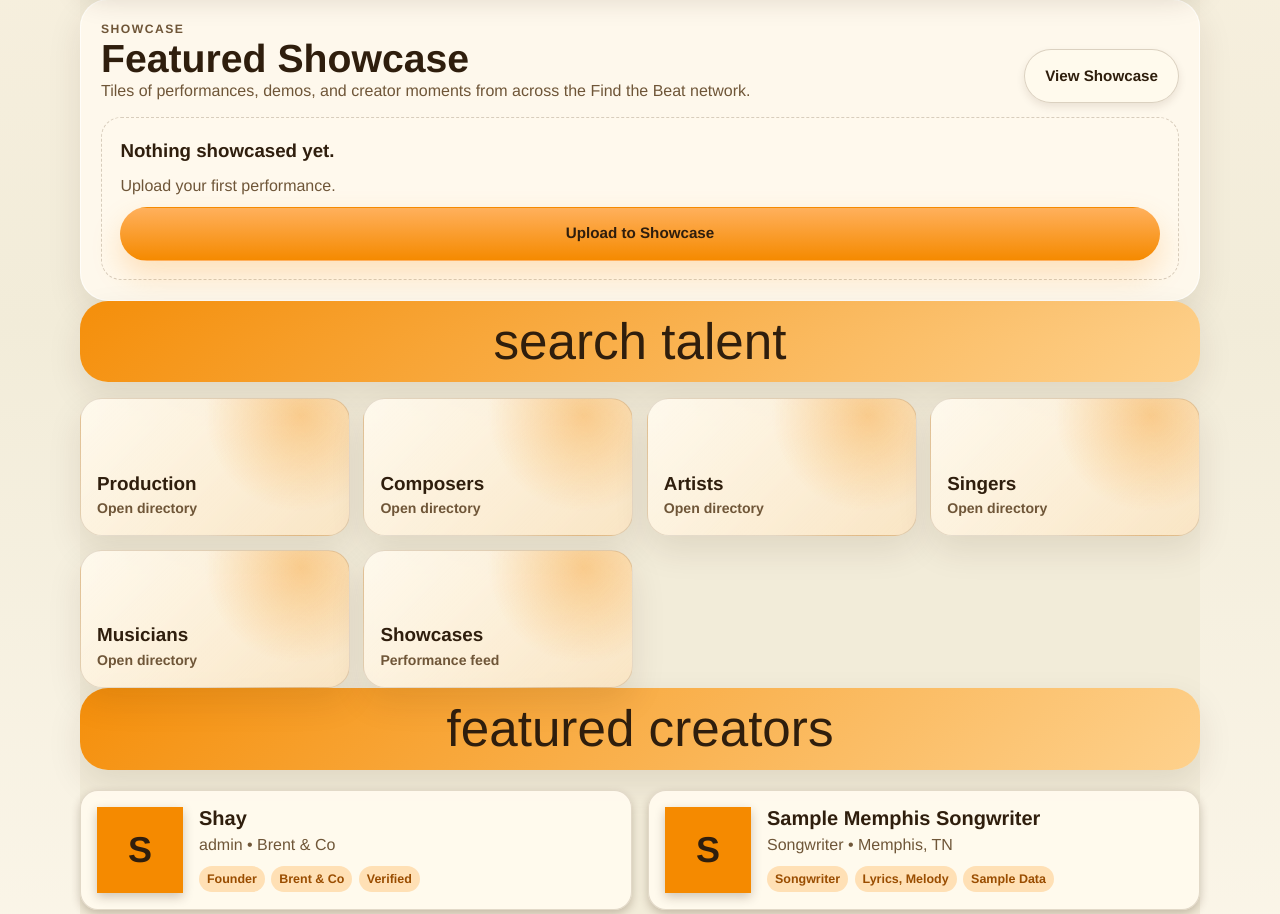
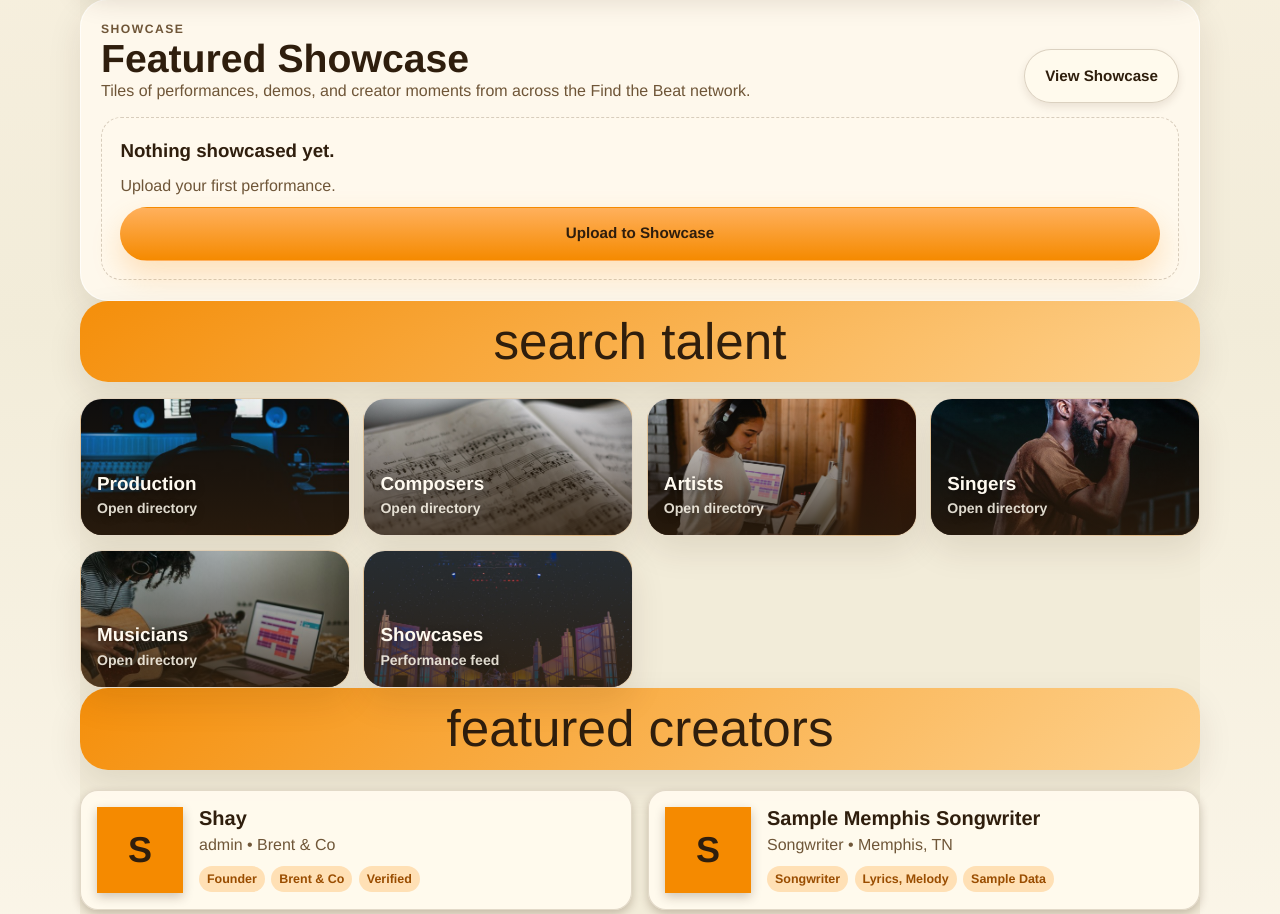
Before and after one commit to shayreneabee/find-the-beat, a Flask app: page / in a window 1280 px wide. Shown: the part 787-1701 px from the top of the page. Run offline with Flask 3, Linux system fonts and the light colour scheme; data comes from the database, SQL or seed files in the repository; data that the repository does not hold is empty; some libraries are stand-ins or nearby versions.

Commit message:
Use Find The Beat thumbnails across category slots

```diff
--- a/app.py
+++ b/app.py
@@ -1288,12 +1288,42 @@ INSTRUMENT_OPTIONS = [
     "Other",
 ]
 SEARCH_CATEGORIES = [
-    {"slug": "production", "title": "Production", "terms": ["producer", "production", "beats", "beat production", "engineer", "mixing", "mastering"]},
-    {"slug": "composers", "title": "Composers", "terms": ["composer", "composition", "score", "arrangement"]},
-    {"slug": "artists", "title": "Artists", "terms": ["artist", "rapper", "performer"]},
-    {"slug": "singers", "title": "Singers", "terms": ["singer", "vocalist", "vocals", "voice", "hooks", "background vocals"]},
-    {"slug": "musicians", "title": "Musicians", "terms": ["musician", "instrumentalist", "band", "live", "guitar", "bass", "drums", "piano", "keyboard", "violin", "tambourine"]},
-    {"slug": "showcases", "title": "Showcases", "terms": []},
+    {
+        "slug": "production",
+        "title": "Production",
+        "image": "images/find-the-beat/producer.jpg",
+        "terms": ["producer", "production", "beats", "beat production", "engineer", "mixing", "mastering"],
+    },
+    {
+        "slug": "composers",
+        "title": "Composers",
+        "image": "images/find-the-beat/composer.jpg",
+        "terms": ["composer", "composition", "score", "arrangement"],
+    },
+    {
+        "slug": "artists",
+        "title": "Artists",
+        "image": "images/find-the-beat/artist.jpg",
+        "terms": ["artist", "rapper", "performer"],
+    },
+    {
+        "slug": "singers",
+        "title": "Singers",
+        "image": "images/find-the-beat/singer.jpg",
+        "terms": ["singer", "vocalist", "vocals", "voice", "hooks", "background vocals"],
+    },
+    {
+        "slug": "musicians",
+        "title": "Musicians",
+        "image": "images/find-the-beat/musician.jpg",
+        "terms": ["musician", "instrumentalist", "band", "live", "guitar", "bass", "drums", "piano", "keyboard", "violin", "tambourine"],
+    },
+    {
+        "slug": "showcases",
+        "title": "Showcases",
+        "image": "images/find-the-beat/showcase.jpg",
+        "terms": [],
+    },
 ]
 INSTRUMENT_CATEGORY_REDIRECTS = {
     "guitar-players": "Guitar",
--- a/templates/index.html
+++ b/templates/index.html
@@ -121,6 +121,8 @@
   }
 
   .category-tile {
+    position: relative;
+    overflow: hidden;
     min-height: 138px;
     display: grid;
     align-content: end;
@@ -136,20 +138,43 @@
     transition: transform var(--bc-ease, 180ms ease), box-shadow var(--bc-ease, 180ms ease);
   }
 
+  .category-tile::before {
+    content: "";
+    position: absolute;
+    inset: 0;
+    background:
+      linear-gradient(180deg, rgba(47, 30, 13, 0.02), rgba(47, 30, 13, 0.78)),
+      var(--category-art);
+    background-size: cover;
+    background-position: center;
+    transition: transform var(--bc-ease, 180ms ease);
+  }
+
   .category-tile:hover {
     transform: translateY(-3px);
     box-shadow: var(--bc-shadow, var(--shadow));
   }
 
+  .category-tile:hover::before {
+    transform: scale(1.04);
+  }
+
   .category-tile strong {
+    position: relative;
+    z-index: 1;
+    color: #fffaf0;
     font-size: 1.18rem;
     line-height: 1.05;
+    text-shadow: 0 2px 8px rgba(0, 0, 0, 0.45);
   }
 
   .category-tile span {
-    color: var(--muted);
+    position: relative;
+    z-index: 1;
+    color: rgba(255, 250, 238, 0.86);
     font-size: 0.88rem;
     font-weight: 800;
+    text-shadow: 0 2px 8px rgba(0, 0, 0, 0.38);
   }
 
   @media (min-width: 760px) {
@@ -183,7 +208,7 @@
 <h2 class="section-band">search talent</h2>
 <section class="category-grid" aria-label="Talent categories">
   {% for category in category_tiles %}
-    <a class="category-tile" href="{{ url_for('showcase') if category.slug == 'showcases' else url_for('search_directory', slug=category.slug) }}">
+    <a class="category-tile" style="--category-art: url('{{ url_for('static', filename=category.image) }}')" href="{{ url_for('showcase') if category.slug == 'showcases' else url_for('search_directory', slug=category.slug) }}">
       <strong>{{ category.title }}</strong>
       <span>{{ "Performance feed" if category.slug == "showcases" else "Open directory" }}</span>
     </a>
```
Also changed, not shown: templates/browse_category.html (+20 -1 lines), templates/directory.html (+19 -1 lines), templates/search.html (+1 -25 lines).
